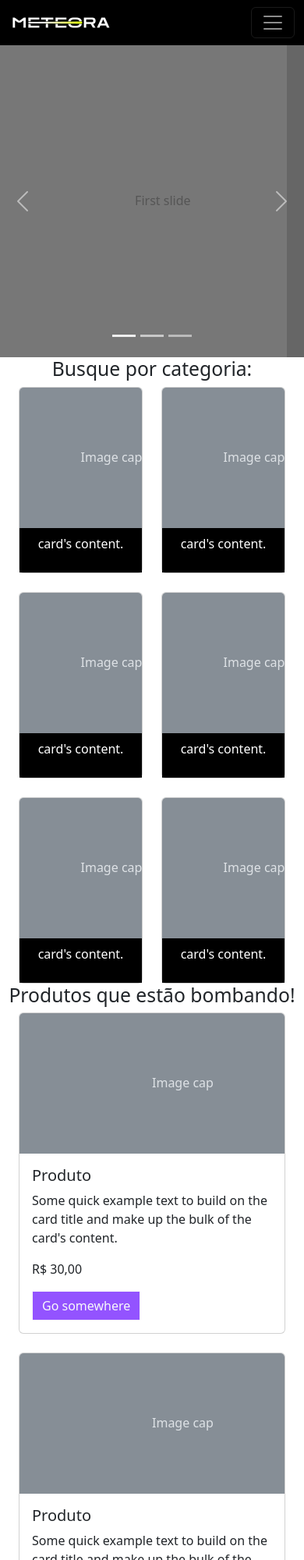
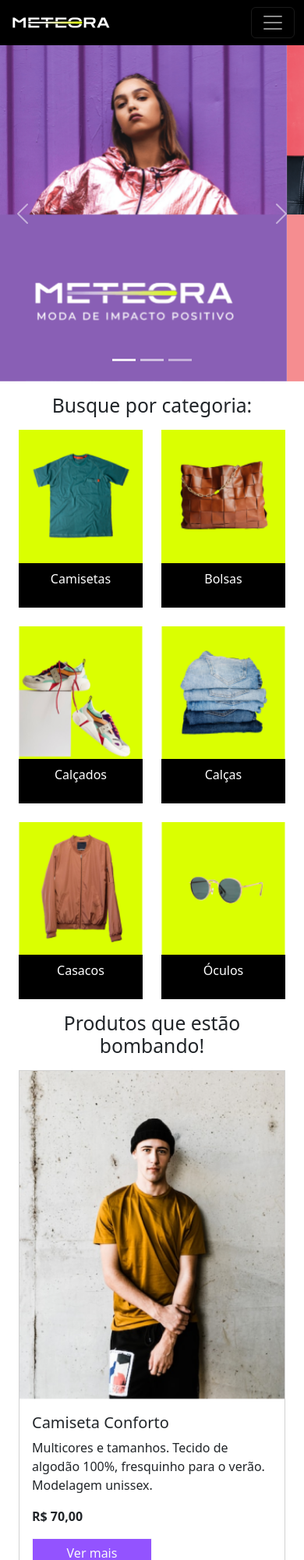
Before and after one commit to gabrielfari4/meteora, a plain HTML site: page index.html in a window 390 px wide. Shown: the top 2000 px of the page at 78% size. Drawn offline with nearby package versions, Linux system fonts and the light colour scheme.

Commit message:
finishing styling

```diff
--- a/index.html
+++ b/index.html
@@ -89,65 +89,29 @@
           aria-label="Slide 3"
         ></button>
       </div>
-      <div class="carousel-inner">
+      <div class="carousel-inner position-relative">
         <div class="carousel-item active">
-          <svg
-            class="bd-placeholder-img bd-placeholder-img-lg d-block w-100"
-            width="800"
-            height="400"
-            xmlns="http://www.w3.org/2000/svg"
-            role="img"
-            aria-label="Placeholder: First slide"
-            preserveAspectRatio="xMidYMid slice"
-            focusable="false"
-          >
-            <title>Placeholder</title>
-            <rect width="100%" height="100%" fill="#777"></rect>
-            <text x="50%" y="50%" fill="#555" dy=".3em">First slide</text>
-          </svg>
-          <div class="carousel-caption d-none d-md-block">
-            <h5>First slide label</h5>
-            <p>Some representative placeholder content for the first slide.</p>
+          <img class="img-fluid d-md-none" src="./assets/Mobile/banner1-mobile.png" alt="Modelo feminina usando blusa rosa, fundo lilás">
+          <img class="img-fluid d-none d-md-block d-xl-none w-100" src="./assets/Tablet/banner1-tablet.png" alt="Modelo feminina usando blusa rosa, fundo lilás">
+          <img class="img-fluid d-none d-xl-block w-100" src="./assets/Desktop/banner1-desktop.png" alt="Modelo feminina usando blusa rosa, fundo lilás">
+
+        </div>
+        <div class="carousel-item">
+          <img class="img-fluid d-md-none" src="./assets/Mobile/banner2-mobile.png" alt="Modelo feminina com casaco preto, fundo rosa">
+          <img class="img-fluid d-none d-md-block d-xl-none w-100" src="./assets/Tablet/banner2-tablet.png" alt="Modelo feminina com casaco preto, fundo rosa">
+          <img class="img-fluid d-none d-xl-block w-100" src="./assets/Desktop/banner2-desktop.png" alt="Modelo feminina com casaco preto, fundo rosa">
+          <div class="carousel-caption position-absolute posicao mt-0 pt-0">
+            <h5 class="carousel-font">COLEÇÃO ATEMPORAL</h5>
+            <p class="carousel-font-text">Estilo e qualidade para durar.</p>
           </div>
         </div>
         <div class="carousel-item">
-          <svg
-            class="bd-placeholder-img bd-placeholder-img-lg d-block w-100"
-            width="800"
-            height="400"
-            xmlns="http://www.w3.org/2000/svg"
-            role="img"
-            aria-label="Placeholder: Second slide"
-            preserveAspectRatio="xMidYMid slice"
-            focusable="false"
-          >
-            <title>Placeholder</title>
-            <rect width="100%" height="100%" fill="#666"></rect>
-            <text x="50%" y="50%" fill="#444" dy=".3em">Second slide</text>
-          </svg>
-          <div class="carousel-caption d-none d-md-block">
-            <h5>Second slide label</h5>
-            <p>Some representative placeholder content for the second slide.</p>
-          </div>
-        </div>
-        <div class="carousel-item">
-          <svg
-            class="bd-placeholder-img bd-placeholder-img-lg d-block w-100"
-            width="800"
-            height="400"
-            xmlns="http://www.w3.org/2000/svg"
-            role="img"
-            aria-label="Placeholder: Third slide"
-            preserveAspectRatio="xMidYMid slice"
-            focusable="false"
-          >
-            <title>Placeholder</title>
-            <rect width="100%" height="100%" fill="#555"></rect>
-            <text x="50%" y="50%" fill="#333" dy=".3em">Third slide</text>
-          </svg>
-          <div class="carousel-caption d-none d-md-block">
-            <h5>Third slide label</h5>
-            <p>Some representative placeholder content for the third slide.</p>
+          <img class="img-fluid d-md-none" src="./assets/Mobile/banner3-mobile.png" alt="Modelo masculino usando chapéu, fundo laranja">
+          <img class="img-fluid d-none d-md-block d-xl-none w-100" src="./assets/Tablet/banner3-tablet.png" alt="Modelo masculino usando chapéu, fundo laranja">
+          <img class="img-fluid d-none d-xl-block w-100" src="./assets/Desktop/banner3-desktop.png" alt="Modelo masculino usando chapéu, fundo laranja">
+          <div class="carousel-caption position-absolute posicao mt-0 pt-0">
+            <h5 class="carousel-font">COLEÇÃO ATEMPORAL</h5>
+            <p class="carousel-font-text">Alto impacto visual, baixo impacto ambiental!</p>
           </div>
         </div>
       </div>
@@ -171,310 +135,172 @@
       </button>
     </div>
 
-    <h2 class="text-center">Busque por categoria:</h2>
+    <h2 class="text-center my-3 my-xl-5">Busque por categoria:</h2>
 
     <div class="container row mx-auto g-4">
       <div class="col-6 col-md-4 col-xxl-2">
-        <div class="card">
-          <svg
-            class="bd-placeholder-img card-img-top"
-            width="100%"
-            height="180"
-            xmlns="http://www.w3.org/2000/svg"
-            role="img"
-            aria-label="Placeholder: Image cap"
-            preserveAspectRatio="xMidYMid slice"
-            focusable="false"
-          >
-            <title>Placeholder</title>
-            <rect width="100%" height="100%" fill="#868e96"></rect>
-            <text x="50%" y="50%" fill="#dee2e6" dy=".3em">Image cap</text>
-          </svg>
+        <div class="card rounded-0 border-0">
+          <img class="d-md-none" src="./assets/Mobile/categorias/categoria-camiseta.png" alt="Camiseta masculina, cor verde, com bolso">
+          <img class="d-none d-md-block d-xl-none" src="./assets/Tablet/categorias/categoria-camiseta.png" alt="Camiseta masculina, cor verde, com bolso">
+          <img class="d-none d-xl-block" src="./assets/Desktop/categorias/categoria-camiseta.png" alt="Camiseta masculina, cor verde, com bolso">
           <div class="card-header bg-black">
-            <p class="text-center text-white">card's content.</p>
+            <p class="text-center text-white">Camisetas</p>
           </div>
         </div>
       </div>
 
       <div class="col-6 col-md-4 col-xxl-2">
-        <div class="card">
-          <svg
-            class="bd-placeholder-img card-img-top"
-            width="100%"
-            height="180"
-            xmlns="http://www.w3.org/2000/svg"
-            role="img"
-            aria-label="Placeholder: Image cap"
-            preserveAspectRatio="xMidYMid slice"
-            focusable="false"
-          >
-            <title>Placeholder</title>
-            <rect width="100%" height="100%" fill="#868e96"></rect>
-            <text x="50%" y="50%" fill="#dee2e6" dy=".3em">Image cap</text>
-          </svg>
+        <div class="card rounded-0 border-0"">
+          <img class="d-md-none" src="./assets/Mobile/categorias/categoria-bolsas.png" alt="Bolsa quadrada marrom">
+          <img class="d-none d-md-block d-xl-none" src="./assets/Tablet/categorias/categoria-bolsas.png" alt="Bolsa quadrada marrom">
+          <img class="d-none d-xl-block" src="./assets/Desktop/categorias/categoria-bolsa.png" alt="Bolsa quadrada marrom">
           <div class="card-header bg-black">
-            <p class="text-center text-white">card's content.</p>
+            <p class="text-center text-white">Bolsas</p>
           </div>
         </div>
       </div>
 
       <div class="col-6 col-md-4 col-xxl-2">
-        <div class="card">
-          <svg
-            class="bd-placeholder-img card-img-top"
-            width="100%"
-            height="180"
-            xmlns="http://www.w3.org/2000/svg"
-            role="img"
-            aria-label="Placeholder: Image cap"
-            preserveAspectRatio="xMidYMid slice"
-            focusable="false"
-          >
-            <title>Placeholder</title>
-            <rect width="100%" height="100%" fill="#868e96"></rect>
-            <text x="50%" y="50%" fill="#dee2e6" dy=".3em">Image cap</text>
-          </svg>
+        <div class="card rounded-0 border-0"">
+          <img class="d-md-none" src="./assets/Mobile/categorias/categoria-calcados.png" alt="Par de tênis branco e cinza">
+          <img class="d-none d-md-block d-xl-none" src="./assets/Tablet/categorias/categoria-calcados.png" alt="Par de tênis branco e cinza">
+          <img class="d-none d-xl-block" src="./assets/Desktop/categorias/categoria-calcados.png" alt="Par de tênis branco e cinza">
           <div class="card-header bg-black">
-            <p class="text-center text-white">card's content.</p>
+            <p class="text-center text-white">Calçados</p>
           </div>
         </div>
       </div>
 
       <div class="col-6 col-md-4 col-xxl-2">
-        <div class="card">
-          <svg
-            class="bd-placeholder-img card-img-top"
-            width="100%"
-            height="180"
-            xmlns="http://www.w3.org/2000/svg"
-            role="img"
-            aria-label="Placeholder: Image cap"
-            preserveAspectRatio="xMidYMid slice"
-            focusable="false"
-          >
-            <title>Placeholder</title>
-            <rect width="100%" height="100%" fill="#868e96"></rect>
-            <text x="50%" y="50%" fill="#dee2e6" dy=".3em">Image cap</text>
-          </svg>
+        <div class="card rounded-0 border-0"">
+          <img class="d-md-none" src="./assets/Mobile/categorias/categoria-calcas.png" alt="Pilha com cinco calças jeans dobradas">
+          <img class="d-none d-md-block d-xl-none" src="./assets/Tablet/categorias/categoria-calcas.png" alt="Pilha com cinco calças jeans dobradas">
+          <img class="d-none d-xl-block" src="./assets/Desktop/categorias/categoria-calcas.png" alt="Pilha com cinco calças jeans dobradas">
           <div class="card-header bg-black">
-            <p class="text-center text-white">card's content.</p>
+            <p class="text-center text-white">Calças</p>
           </div>
         </div>
       </div>
 
       <div class="col-6 col-md-4 col-xxl-2">
-        <div class="card">
-          <svg
-            class="bd-placeholder-img card-img-top"
-            width="100%"
-            height="180"
-            xmlns="http://www.w3.org/2000/svg"
-            role="img"
-            aria-label="Placeholder: Image cap"
-            preserveAspectRatio="xMidYMid slice"
-            focusable="false"
-          >
-            <title>Placeholder</title>
-            <rect width="100%" height="100%" fill="#868e96"></rect>
-            <text x="50%" y="50%" fill="#dee2e6" dy=".3em">Image cap</text>
-          </svg>
+        <div class="card rounded-0 border-0"">
+          <img class="d-md-none" src="./assets/Mobile/categorias/categoria-casacos.png" alt="Casaco marrom">
+          <img class="d-none d-md-block d-xl-none" src="./assets/Tablet/categorias/categoria-casacos.png" alt="Casaco marrom">
+          <img class="d-none d-xl-block" src="./assets/Desktop/categorias/categoria-casacos.png" alt="Casaco marrom">
           <div class="card-header bg-black">
-            <p class="text-center text-white">card's content.</p>
+            <p class="text-center text-white">Casacos</p>
           </div>
         </div>
       </div>
 
       <div class="col-6 col-md-4 col-xxl-2">
-        <div class="card">
-          <svg
-            class="bd-placeholder-img card-img-top"
-            width="100%"
-            height="180"
-            xmlns="http://www.w3.org/2000/svg"
-            role="img"
-            aria-label="Placeholder: Image cap"
-            preserveAspectRatio="xMidYMid slice"
-            focusable="false"
-          >
-            <title>Placeholder</title>
-            <rect width="100%" height="100%" fill="#868e96"></rect>
-            <text x="50%" y="50%" fill="#dee2e6" dy=".3em">Image cap</text>
-          </svg>
+        <div class="card rounded-0 border-0"">
+          <img class="d-md-none" src="./assets/Mobile/categorias/categoria-oculos.png" alt="Óculos de sol">
+          <img class="d-none d-md-block d-xl-none" src="./assets/Tablet/categorias/categoria-oculos.png" alt="Óculos de sol">
+          <img class="d-none d-xl-block" src="./assets/Desktop/categorias/categoria-oculos.png" alt="Óculos de sol">
           <div class="card-header bg-black">
-            <p class="text-center text-white">card's content.</p>
+            <p class="text-center text-white">Óculos</p>
           </div>
         </div>
       </div>
     </div>
 
-    <h2 class="text-center">Produtos que estão bombando!</h2>
+    <h2 class="text-center my-3 container my-xl-5">Produtos que estão bombando!</h2>
 
     <div class="container row mx-auto">
       <div class="col-12 col-md-6 col-lg-4 pb-4">
-        <div class="card">
-          <svg
-            class="bd-placeholder-img card-img-top"
-            width="100%"
-            height="180"
-            xmlns="http://www.w3.org/2000/svg"
-            role="img"
-            aria-label="Placeholder: Image cap"
-            preserveAspectRatio="xMidYMid slice"
-            focusable="false"
-          >
-            <title>Placeholder</title>
-            <rect width="100%" height="100%" fill="#868e96"></rect>
-            <text x="50%" y="50%" fill="#dee2e6" dy=".3em">Image cap</text>
-          </svg>
-          <div class="card-body">
-            <h5 class="card-title">Produto</h5>
+        <div class="card rounded-0">
+          <img class="d-md-none" src="./assets/Mobile/produtos/camiseta.png" alt="Homem com camiseta verde">
+          <img class="d-none d-md-block d-xl-none img-size-md" src="./assets/Mobile/produtos/camiseta.png" alt="Homem com camiseta verde">
+          <img class="d-none d-xl-block img-size-lg" src="./assets/Mobile/produtos/camiseta.png" alt="Homem com camiseta verde">
+          <div class="card-body d-flex flex-column justify-content-around">
+            <h5 class="card-title">Camiseta Conforto</h5>
             <p class="card-text">
-              Some quick example text to build on the card title and make up the
-              bulk of the card's content.
+              Multicores e tamanhos. Tecido de algodão 100%, fresquinho para o verão. Modelagem unissex.
             </p>
-            <p>R$ 30,00</p>
-            <a href="#" class="btn btn-primary cor-botao btn-outline-light rounded-0">Go somewhere</a>
+            <p class="fw-bold">R$ 70,00</p>
+            <a href="#" class="btn btn-primary cor-botao btn-outline-light rounded-0 w-50 ver-mais">Ver mais</a>
           </div>
         </div>
       </div>
       <div class="col-12 col-md-6 col-lg-4 pb-4">
-        <div class="card">
-          <svg
-            class="bd-placeholder-img card-img-top"
-            width="100%"
-            height="180"
-            xmlns="http://www.w3.org/2000/svg"
-            role="img"
-            aria-label="Placeholder: Image cap"
-            preserveAspectRatio="xMidYMid slice"
-            focusable="false"
-          >
-            <title>Placeholder</title>
-            <rect width="100%" height="100%" fill="#868e96"></rect>
-            <text x="50%" y="50%" fill="#dee2e6" dy=".3em">Image cap</text>
-          </svg>
-          <div class="card-body">
-            <h5 class="card-title">Produto</h5>
+        <div class="card rounded-0 h-100">
+          <img class="d-md-none" src="./assets/Mobile/produtos/calca.png" alt="Mulher usando calça bege">
+          <img class="d-none d-md-block d-xl-none" src="./assets/Tablet/produtos/calca.png" alt="Mulher usando calça bege">
+          <img class="d-none d-xl-block" src="./assets/Desktop/produtos/calca.png" alt="Mulher usando calça bege">
+          <div class="card-body d-flex flex-column justify-content-between">
+            <h5 class="card-title">Calça Alfaiataria</h5>
             <p class="card-text">
-              Some quick example text to build on the card title and make up the
-              bulk of the card's content.
+              Modelo Wide Leg alfaiataria em linho. Uma peça pra vida toda!
             </p>
-            <p>R$ 30,00</p>
-            <a href="#" class="btn btn-primary cor-botao btn-outline-light rounded-0">Go somewhere</a>
+            <p class="fw-bold">R$ 180,00</p>
+            <a href="#" class="btn btn-primary cor-botao btn-outline-light rounded-0 w-50 ver-mais">Ver mais</a>
           </div>
         </div>
       </div>
       <div class="col-12 col-md-6 col-lg-4 pb-4">
-        <div class="card">
-          <svg
-            class="bd-placeholder-img card-img-top"
-            width="100%"
-            height="180"
-            xmlns="http://www.w3.org/2000/svg"
-            role="img"
-            aria-label="Placeholder: Image cap"
-            preserveAspectRatio="xMidYMid slice"
-            focusable="false"
-          >
-            <title>Placeholder</title>
-            <rect width="100%" height="100%" fill="#868e96"></rect>
-            <text x="50%" y="50%" fill="#dee2e6" dy=".3em">Image cap</text>
-          </svg>
-          <div class="card-body">
-            <h5 class="card-title">Produto</h5>
+        <div class="card rounded-0 h-100">
+          <img class="d-md-none" src="./assets/Mobile/produtos/tenis.png" alt="Par de tênis branco">
+          <img class="d-none d-md-block d-xl-none" src="./assets/Tablet/produtos/tenis.png" alt="Par de tênis branco">
+          <img class="d-none d-xl-block" src="./assets/Desktop/produtos/tenis.png" alt="Par de tênis branco">
+          <div class="card-body d-flex flex-column justify-content-around">
+            <h5 class="card-title">Tênis Chunky</h5>
             <p class="card-text">
-              Some quick example text to build on the card title and make up the
-              bulk of the card's content.
+              Snicker casual com solado mais alto e modelagem robusta. Modelo unissex.
             </p>
-            <p>R$ 30,00</p>
-            <a href="#" class="btn btn-primary cor-botao btn-outline-light rounded-0">Go somewhere</a>
+            <p class="fw-bold">R$ 250,00</p>
+            <a href="#" class="btn btn-primary cor-botao btn-outline-light rounded-0 w-50 ver-mais">Ver mais</a>
           </div>
         </div>
       </div>
       <div class="col-12 col-md-6 col-lg-4 pb-4">
-        <div class="card">
-          <svg
-            class="bd-placeholder-img card-img-top"
-            width="100%"
-            height="180"
-            xmlns="http://www.w3.org/2000/svg"
-            role="img"
-            aria-label="Placeholder: Image cap"
-            preserveAspectRatio="xMidYMid slice"
-            focusable="false"
-          >
-            <title>Placeholder</title>
-            <rect width="100%" height="100%" fill="#868e96"></rect>
-            <text x="50%" y="50%" fill="#dee2e6" dy=".3em">Image cap</text>
-          </svg>
-          <div class="card-body">
-            <h5 class="card-title">Produto</h5>
+        <div class="card rounded-0 h-100">
+          <img class="d-md-none" src="./assets/Mobile/produtos/jaqueta-jeans.png" alt="Homem vestindo jaqueta jeans">
+          <img class="d-none d-md-block d-xl-none" src="./assets/Tablet/produtos/jaqueta-jeans.png" alt="Homem vestindo jaqueta jeans">
+          <img class="d-none d-xl-block" src="./assets/Desktop/produtos/jaqueta-jeans.png" alt="Homem vestindo jaqueta jeans">
+          <div class="card-body d-flex flex-column justify-content-around">
+            <h5 class="card-title">Jaqueta Jeans</h5>
             <p class="card-text">
-              Some quick example text to build on the card title and make up the
-              bulk of the card's content.
+              Modelo unissex oversized com gola de camurça. Atemporal e autêntica!
             </p>
-            <p>R$ 30,00</p>
-            <a href="#" class="btn btn-primary cor-botao btn-outline-light rounded-0">Go somewhere</a>
+            <p class="fw-bold">R$ 150,00</p>
+            <a href="#" class="btn btn-primary cor-botao btn-outline-light rounded-0 w-50 ver-mais">Ver mais</a>
           </div>
         </div>
       </div>
       <div class="col-12 col-md-6 col-lg-4 pb-4">
-        <div class="card">
-          <svg
-            class="bd-placeholder-img card-img-top"
-            width="100%"
-            height="180"
-            xmlns="http://www.w3.org/2000/svg"
-            role="img"
-            aria-label="Placeholder: Image cap"
-            preserveAspectRatio="xMidYMid slice"
-            focusable="false"
-          >
-            <title>Placeholder</title>
-            <rect width="100%" height="100%" fill="#868e96"></rect>
-            <text x="50%" y="50%" fill="#dee2e6" dy=".3em">Image cap</text>
-          </svg>
-          <div class="card-body">
-            <h5 class="card-title">Produto</h5>
+        <div class="card rounded-0 h-100">
+          <img class="d-md-none" src="./assets/Mobile/produtos/oculos.png" alt="Homem usando óculos de grau de armação redonda">
+          <img class="d-none d-md-block d-xl-none" src="./assets/Tablet/produtos/oculos.png" alt="Homem usando óculos de grau de armação redonda">
+          <img class="d-none d-xl-block" src="./assets/Desktop/produtos/oculos.png" alt="Homem usando óculos de grau de armação redonda">
+          <div class="card-body d-flex flex-column justify-content-around">
+            <h5 class="card-title">Óculos Redondo</h5>
             <p class="card-text">
-              Some quick example text to build on the card title and make up the
-              bulk of the card's content.
+              Armação metálica em grafite com lentes arredondadas. Sem erro!
             </p>
-            <p>R$ 30,00</p>
-            <a href="#" class="btn btn-primary cor-botao btn-outline-light rounded-0">Go somewhere</a>
+            <p class="fw-bold">R$ 120,00</p>
+            <a href="#" class="btn btn-primary cor-botao btn-outline-light rounded-0 w-50 ver-mais">Ver mais</a>
           </div>
         </div>
       </div>
       <div class="col-12 col-md-6 col-lg-4 pb-4">
-        <div class="card">
-          <svg
-            class="bd-placeholder-img card-img-top"
-            width="100%"
-            height="180"
-            xmlns="http://www.w3.org/2000/svg"
-            role="img"
-            aria-label="Placeholder: Image cap"
-            preserveAspectRatio="xMidYMid slice"
-            focusable="false"
-          >
-            <title>Placeholder</title>
-            <rect width="100%" height="100%" fill="#868e96"></rect>
-            <text x="50%" y="50%" fill="#dee2e6" dy=".3em">Image cap</text>
-          </svg>
-          <div class="card-body">
-            <h5 class="card-title">Produto</h5>
+        <div class="card rounded-0">
+          <img class="d-md-none" src="./assets/Mobile/produtos/bolsa.png" alt="Pessoa carregando bolsa grande marrom">
+          <img class="d-none d-md-block d-xl-none" src="./assets/Tablet/produtos/bolsa.png" alt="Pessoa carregando bolsa grande marrom">
+          <img class="d-none d-xl-block" src="./assets/Desktop/produtos/bolsa.png" alt="Pessoa carregando bolsa grande marrom">
+          <div class="card-body d-flex flex-column justify-content-around">
+            <h5 class="card-title">Bolsa Coringa</h5>
             <p class="card-text">
-              Some quick example text to build on the card title and make up the
-              bulk of the card's content.
+              Bolsa camel em couro sintético de alta duração. Ideal para acompanhar você por uma vida!
             </p>
-            <p>R$ 30,00</p>
-            <a href="#" class="btn btn-primary cor-botao btn-outline-light rounded-0">Go somewhere</a>
+            <p class="fw-bold">R$ 120,00</p>
+            <a href="#" class="btn btn-primary cor-botao btn-outline-light rounded-0 w-50 ver-mais">Ver mais</a>
           </div>
         </div>
       </div>
     </div>
 
-    <section class="pb-4 bg-black">
+    <section class="py-4 bg-black">
       <h2 class="text-center text-white">Conheça todas as nossas facilidades</h2>
 
       <div
@@ -512,7 +338,8 @@
       </div>
     </section>
 
-    <form class="border border-secondary m-3 p-3 text-center">
+    <div class="d-flex justify-content-center">
+      <form class="border border-secondary my-3 my-xl-5 p-3 text-center w-75">
         <h5>
           Quer receber nossas novidades, promoções exclusivas e 10% OFF na
           primeira compra? Cadastre-se!
@@ -524,12 +351,14 @@
             aria-label="Digite seu e-mail"
             aria-describedby="button-addon2"
           />
-        <button type="button" id="button-addon2">Enviar</button>
+          <button type="button" id="button-addon2" class="cor-botao rounded-0 btn btn-outline-light">Enviar</button>
         </div>
       </form>
 
+    </div>
+
     <footer class="text-center bg-black">
-      <p class="py-3 text-white">2023 <i class="bi bi-c-circle"></i> Desenvolvido por Alura | Projeto fictício sem fins comerciais.</p>
+      <p class="py-3 text-white mb-0">2023 <i class="bi bi-c-circle"></i> Desenvolvido por Alura | Projeto fictício sem fins comerciais.</p>
     </footer>
 
     <script
```
Also changed, not shown: style.css (+54 -0 lines), assets/Desktop/banner1-desktop.png, assets/Desktop/banner2-desktop.png, assets/Desktop/banner3-desktop.png, assets/Tablet/banner1-tablet.png, assets/Tablet/banner2-tablet.png, assets/Tablet/banner3-tablet.png. Lines whose indentation alone changed are shown as unchanged.
